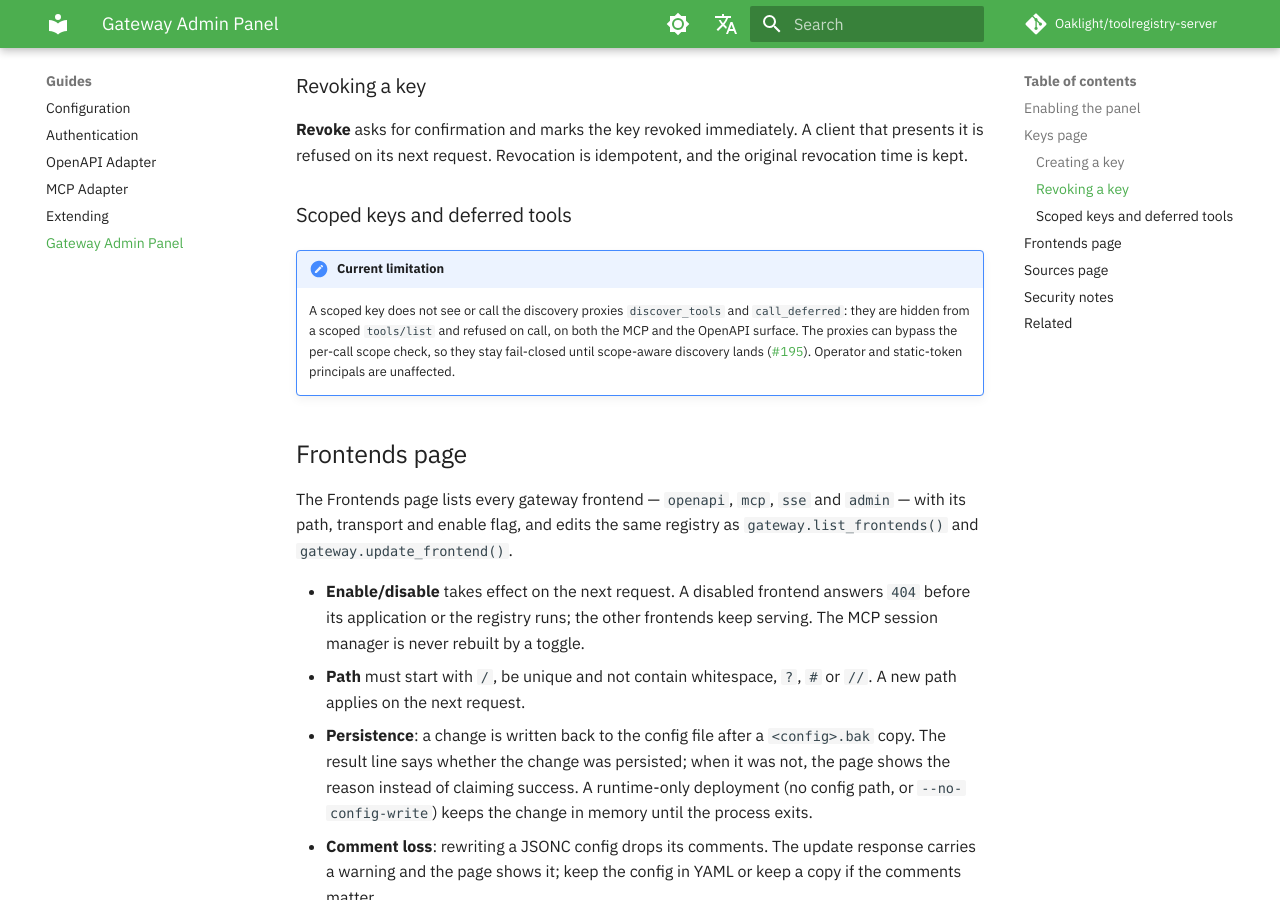
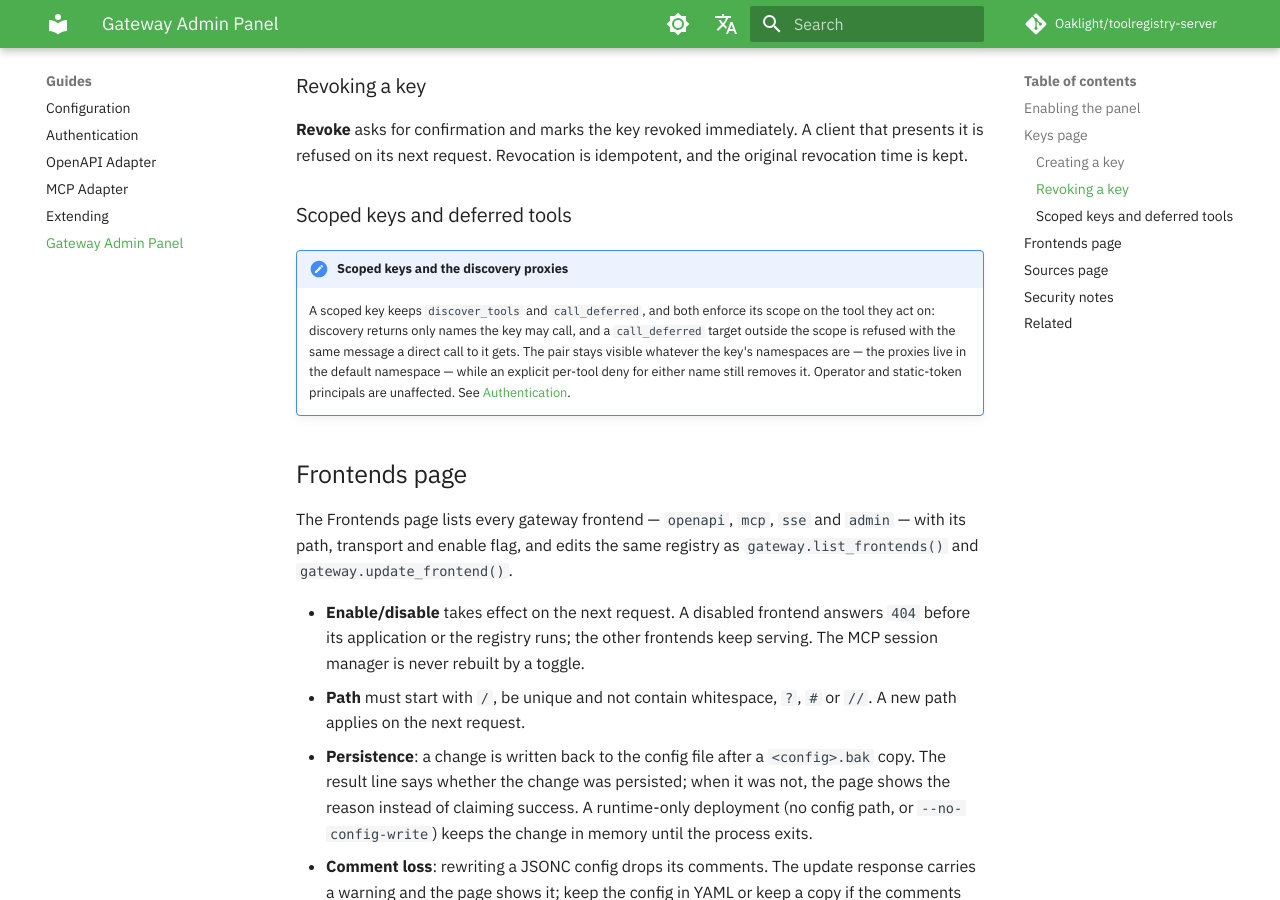
Before and after one commit to Oaklight/toolregistry-server, an MkDocs documentation site: the page built from docs/guides/gateway-admin.md, in a window 1280 px wide and 900 px high, scrolled down 2579 px. Built offline with MkDocs 1.6.1 and Material for MkDocs 9.7.7, drawn with Linux system fonts in a browser that asks for light colours; some web fonts are replaced; comment, search, counter and statistics services are not loaded.

Commit message:
docs(auth): scoped keys keep the discovery proxies
Document the scope-aware behaviour of discover_tools and call_deferred,
the namespace-transparency rule with its per-tool override, and the
registry-based target check (#195). Replace the limitation note and add
the changelog entry.

```diff
--- a/docs/guides/gateway-admin.md
+++ b/docs/guides/gateway-admin.md
@@ -104,13 +104,15 @@ idempotent, and the original revocation time is kept.
 
 ### Scoped keys and deferred tools
 
-!!! note "Current limitation"
-    A scoped key does not see or call the discovery proxies `discover_tools`
-    and `call_deferred`: they are hidden from a scoped `tools/list` and
-    refused on call, on both the MCP and the OpenAPI surface. The proxies can
-    bypass the per-call scope check, so they stay fail-closed until scope-aware
-    discovery lands ([#195](https://github.com/Oaklight/toolregistry-server/issues/195)).
-    Operator and static-token principals are unaffected.
+!!! note "Scoped keys and the discovery proxies"
+    A scoped key keeps `discover_tools` and `call_deferred`, and both enforce
+    its scope on the tool they act on: discovery returns only names the key may
+    call, and a `call_deferred` target outside the scope is refused with the
+    same message a direct call to it gets. The pair stays visible whatever the
+    key's namespaces are — the proxies live in the default namespace — while an
+    explicit per-tool deny for either name still removes it. Operator and
+    static-token principals are unaffected. See
+    [Authentication](authentication.md).
 
 ## Frontends page
 
```
Also changed, not shown: docs/changelog.md (+2 -1 lines), docs/guides/authentication.md (+11 -5 lines).
